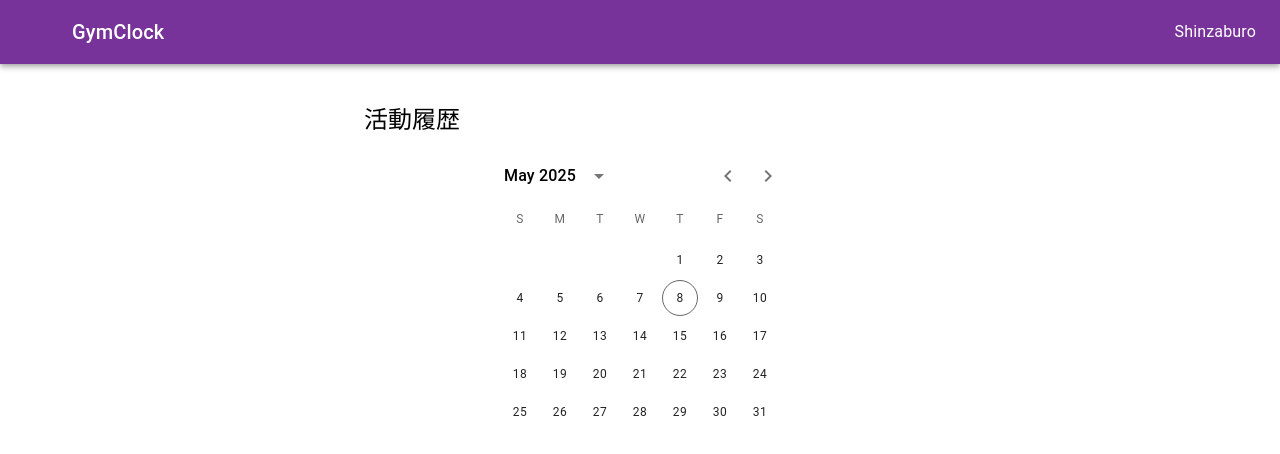
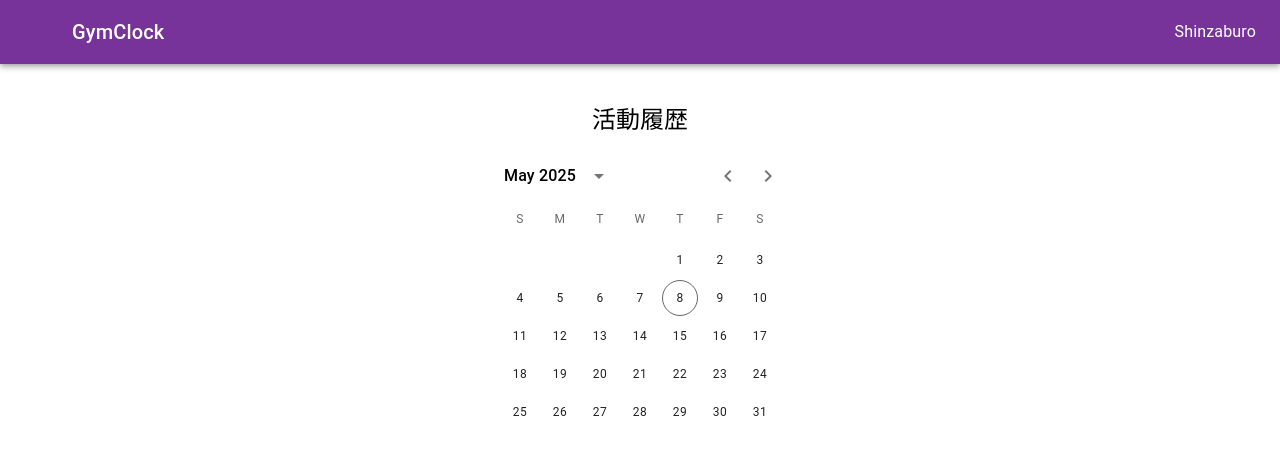
Before and after one commit to Shinzaburo/gymclock, a React (Create React App) app: page /calendar in a window 1280 px wide. Shown: the top 454 px of the page. Built offline with nearby package versions, Linux system fonts and the light colour scheme; some icons are missing.

Commit message:
活動記録に時刻を表示

```diff
--- a/src/pages/Calender/Calender.tsx
+++ b/src/pages/Calender/Calender.tsx
@@ -1,14 +1,60 @@
 import { Box, Typography } from "@mui/material";
 import { DateCalendar } from "@mui/x-date-pickers/DateCalendar";
-import React from "react";
+import dayjs, { Dayjs } from "dayjs";
+import React, { useState } from "react";
+
+// 仮の活動記録データ（直近3日分）
+const activityData: Record<string, { start: string; end: string; duration: string }> =
+  (() => {
+    const today = dayjs();
+    return {
+      [today.format("YYYY-MM-DD")]: {
+        start: "10:15",
+        end: "11:45",
+        duration: "01:30",
+      },
+      [today.subtract(1, "day").format("YYYY-MM-DD")]: {
+        start: "9:15",
+        end: "10:45",
+        duration: "01:30",
+      },
+      [today.subtract(3, "day").format("YYYY-MM-DD")]: {
+        start: "10:15",
+        end: "11:45",
+        duration: "01:30",
+      },
+    };
+  })();
 
 const Calendar: React.FC = () => {
+  const [selectedDate, setSelectedDate] = useState<Dayjs | null>(null);
+
+  const handleDateChange = (date: Dayjs | null) => {
+    setSelectedDate(date);
+  };
+
+  const selectedDateStr = selectedDate?.format("YYYY-MM-DD");
+  const record = selectedDateStr ? activityData[selectedDateStr] : null;
+
   return (
-    <Box sx={{ mt: 5 }}>
+    <Box sx={{ mt: 5, display: "flex", flexDirection: "column", alignItems: "center" }}>
       <Typography variant="h5" gutterBottom>
         活動履歴
       </Typography>
-      <DateCalendar />
+      <DateCalendar onChange={handleDateChange} />
+      {record ? (
+        <Box mt={3} textAlign="center">
+          <Typography variant="body1">開始時刻: {record.start}</Typography>
+          <Typography variant="body1">終了時刻: {record.end}</Typography>
+          <Typography variant="h6" mt={1}>
+            滞在時間: {record.duration}
+          </Typography>
+        </Box>
+      ) : selectedDate ? (
+        <Typography mt={3} color="text.secondary">
+          この日の記録はありません。
+        </Typography>
+      ) : null}
     </Box>
   );
 };
--- a/src/pages/TimeRecord/TimeRecord.tsx
+++ b/src/pages/TimeRecord/TimeRecord.tsx
@@ -2,18 +2,18 @@ import { faDoorClosed, faDoorOpen } from "@fortawesome/free-solid-svg-icons";
 import { FontAwesomeIcon } from "@fortawesome/react-fontawesome";
 import { Box, Button, Stack, Typography } from "@mui/material";
 import React, { useState } from "react";
+
 const formatTime = (date: Date) => {
   const pad = (n: number) => n.toString().padStart(2, "0");
-  return `${pad(date.getHours())}:${pad(date.getMinutes())}:${pad(date.getSeconds())}`;
+  return `${pad(date.getHours())}:${pad(date.getMinutes())}`;
 };
 
 const formatDuration = (ms: number) => {
-  const totalSeconds = Math.floor(ms / 1000);
-  const hours = Math.floor(totalSeconds / 3600);
-  const minutes = Math.floor((totalSeconds % 3600) / 60);
-  const seconds = totalSeconds % 60;
+  const totalMinutes = Math.floor(ms / 60000);
+  const hours = Math.floor(totalMinutes / 60);
+  const minutes = totalMinutes % 60;
   const pad = (n: number) => n.toString().padStart(2, "0");
-  return `${pad(hours)}:${pad(minutes)}:${pad(seconds)}`;
+  return `${pad(hours)}:${pad(minutes)}`;
 };
 
 const TimeRecord: React.FC = () => {
```
